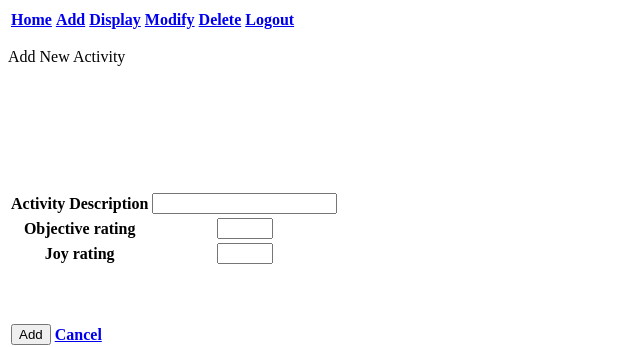
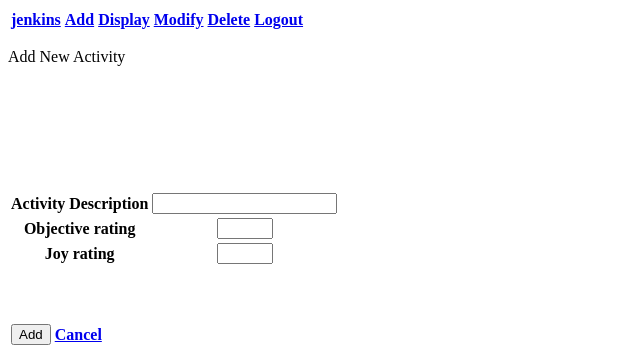
Before and after one commit to yasir-satti/activityDiary, a Flask app: page /activityadd in a window 1280 px wide. Shown: the top 347 px of the page, without its empty margins (0-640 px from the left). Run offline with Flask 2, Linux system fonts and the light colour scheme; the visitor is signed in with stand-in values (Sample User, id 1); lists and menus that the app fills with data are empty.

```diff
--- a/application/templates/layout.html
+++ b/application/templates/layout.html
@@ -6,7 +6,7 @@
 		<table>
 			<thead>
 				<tr>
-					<th><a href="{{ url_for('home') }}">Home</a></th>
+					<th><a href="{{ url_for('home') }}">jenkins</a></th>
 
 					{% if not current_user.is_authenticated %}
 					<th><a href="{{ url_for('register') }}">Register</a></th>
```
